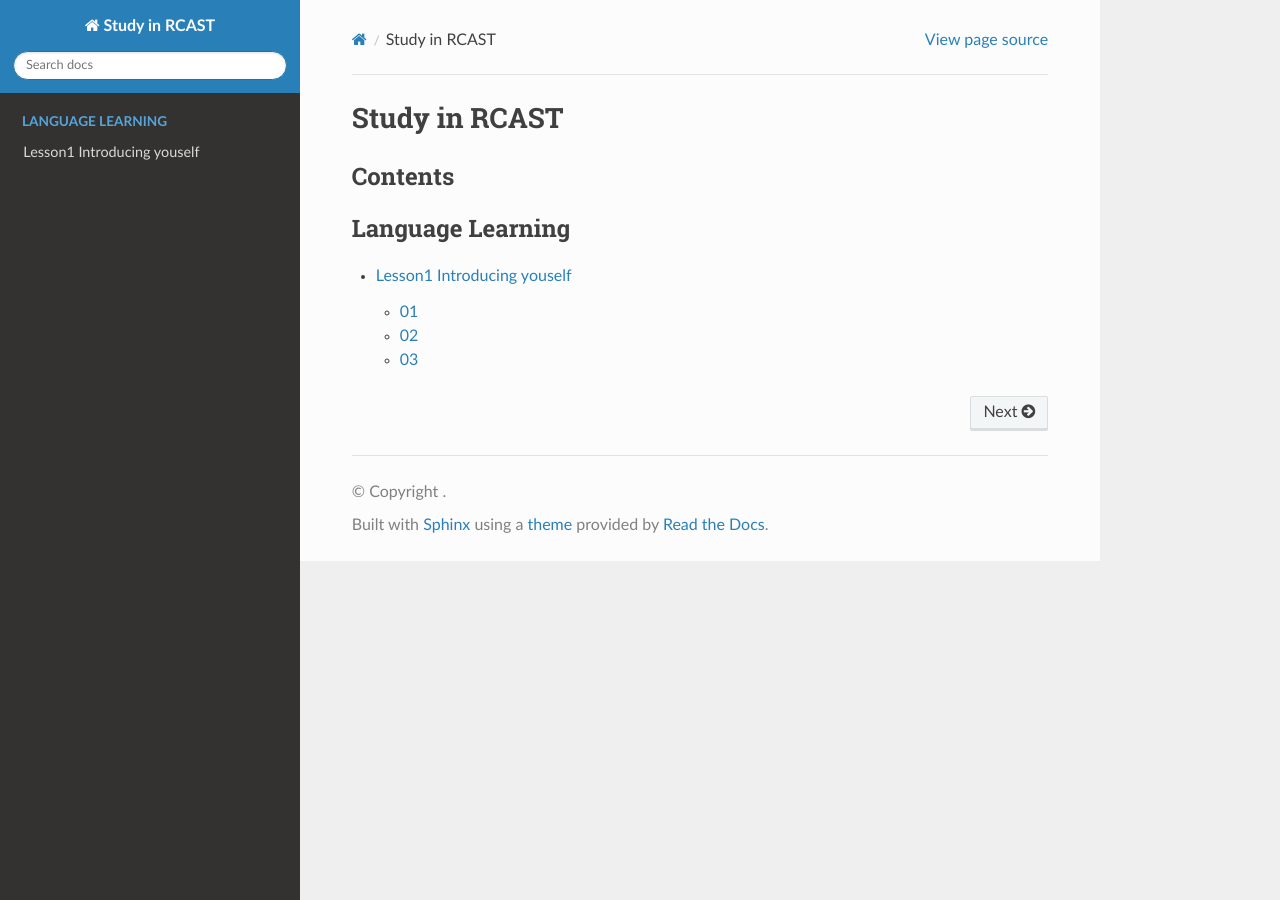
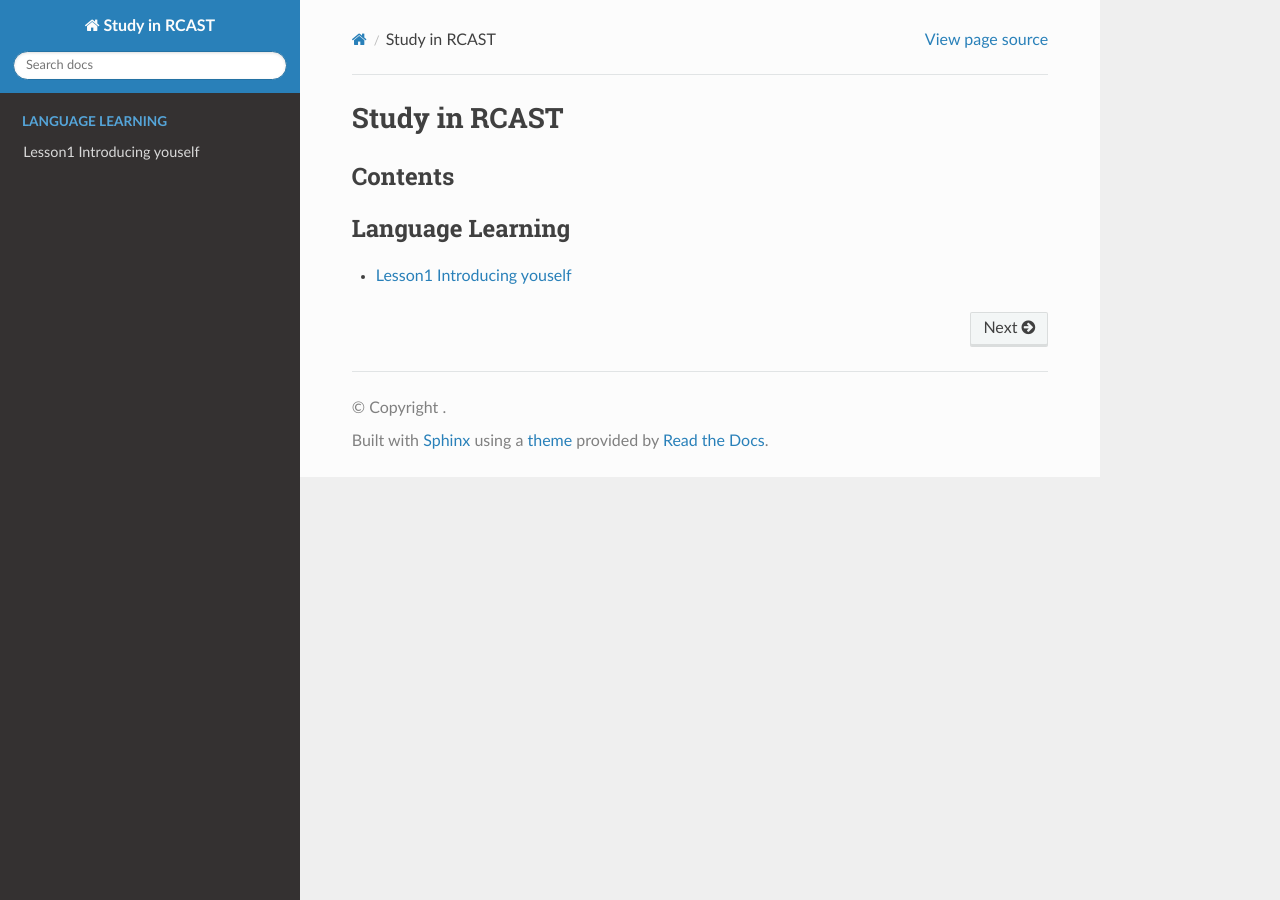
Before and after one commit to lovewhisper/StudyInLDA, a Sphinx documentation site: the page built from docs/index.rst, in a window 1280 px wide. Built offline with Sphinx 7.4.7 and the Read the Docs theme 2.0.0, drawn with Linux system fonts in a browser that asks for light colours.

Commit message:
202310191341

```diff
--- a/docs/01_LanguageStudy/012_Japanese/012001_Lesson1.rst
+++ b/docs/01_LanguageStudy/012_Japanese/012001_Lesson1.rst
@@ -1,14 +1,12 @@
 Lesson1 Introducing youself
 ^^^^^^^^^^^^^^^^^^^^^^^^^^^^^^^^^^^^^^^^^^^^^^^^
 
-01
 ----
 
-チョウ　チガイ　です。
+- チョウ　チガイ　です。
 
-とうだい　の　こうがくけい　けんきゅうか　の　けんきゅうせい　です。
+- とうだい　の　こうがくけい　けんきゅうか　の　けんきゅうせい　です。
 
-02
 ----
 
 はじめまして。
@@ -17,7 +15,6 @@
 
 よろしく　おねがいします。
 
-03
 ----
 
 はじめまして。
```
